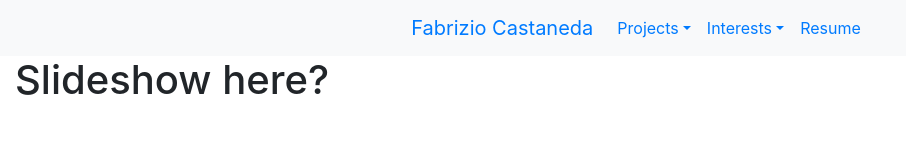
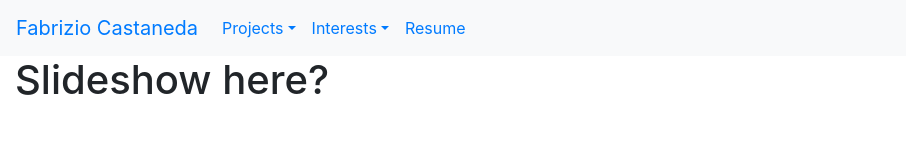
Before and after one commit to FCastaneda1/FCastaneda1.github.io, a plain HTML site: page index.html in a window 1280 px wide. Shown: the whole page, without its empty margins (0-906 px from the left). Drawn offline with nearby package versions, Linux system fonts and the light colour scheme.

Commit message:
Update index.html

```diff
--- a/index.html
+++ b/index.html
@@ -11,12 +11,12 @@
 </head>
 <body>
 
-<nav class="navbar navbar-expand-sm bg-light justify-content-center">
+<nav class="navbar navbar-expand-sm bg-light">
     <!-- Name and Home Page Link -->
     <a class="navbar-brand" href="index.html">Fabrizio Castaneda</a>
 
     <!-- Links -->
-    <ul class="navbar-nav">
+    <ul class="navbar-nav justify-content-center">
         <li class="nav-item dropdown">
             <a class="nav-link dropdown-toggle" href="#" id="navbardrop" data-toggle="dropdown">Projects</a>
             <div class="dropdown-menu">
```
